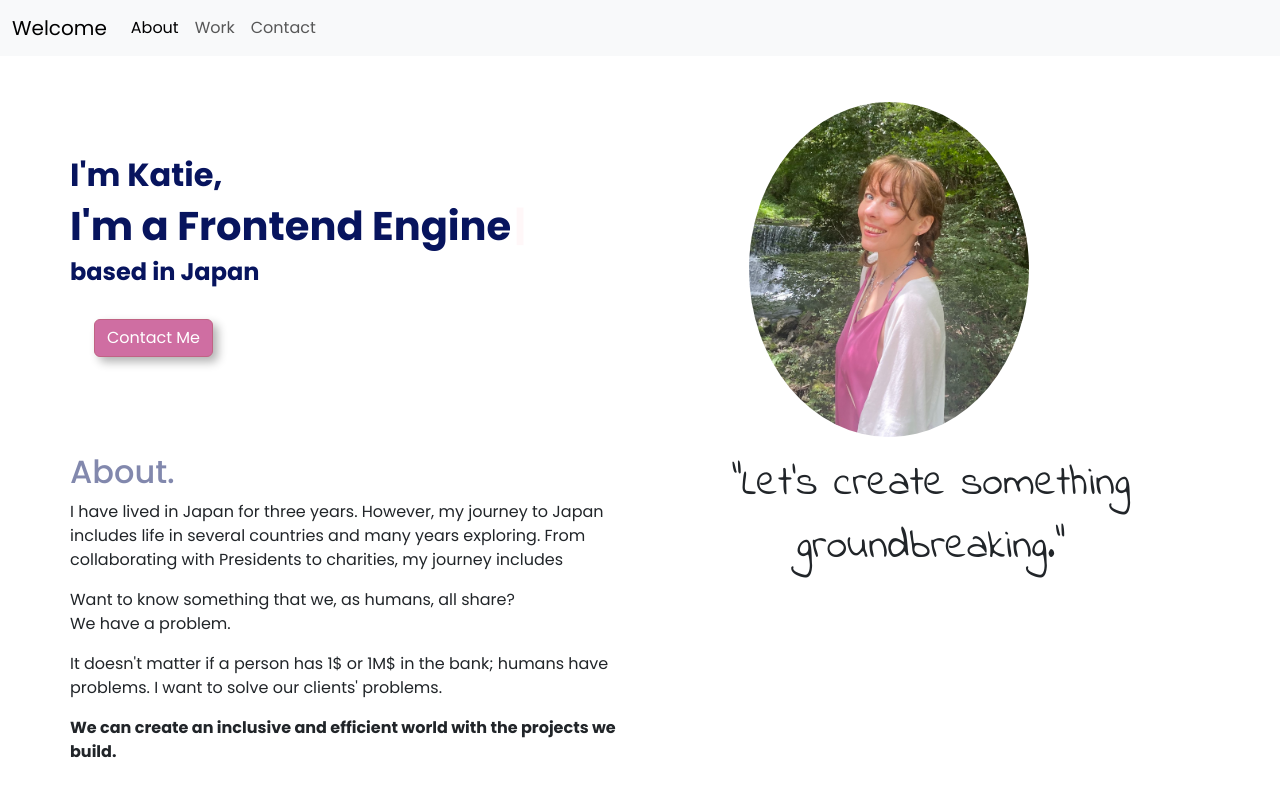
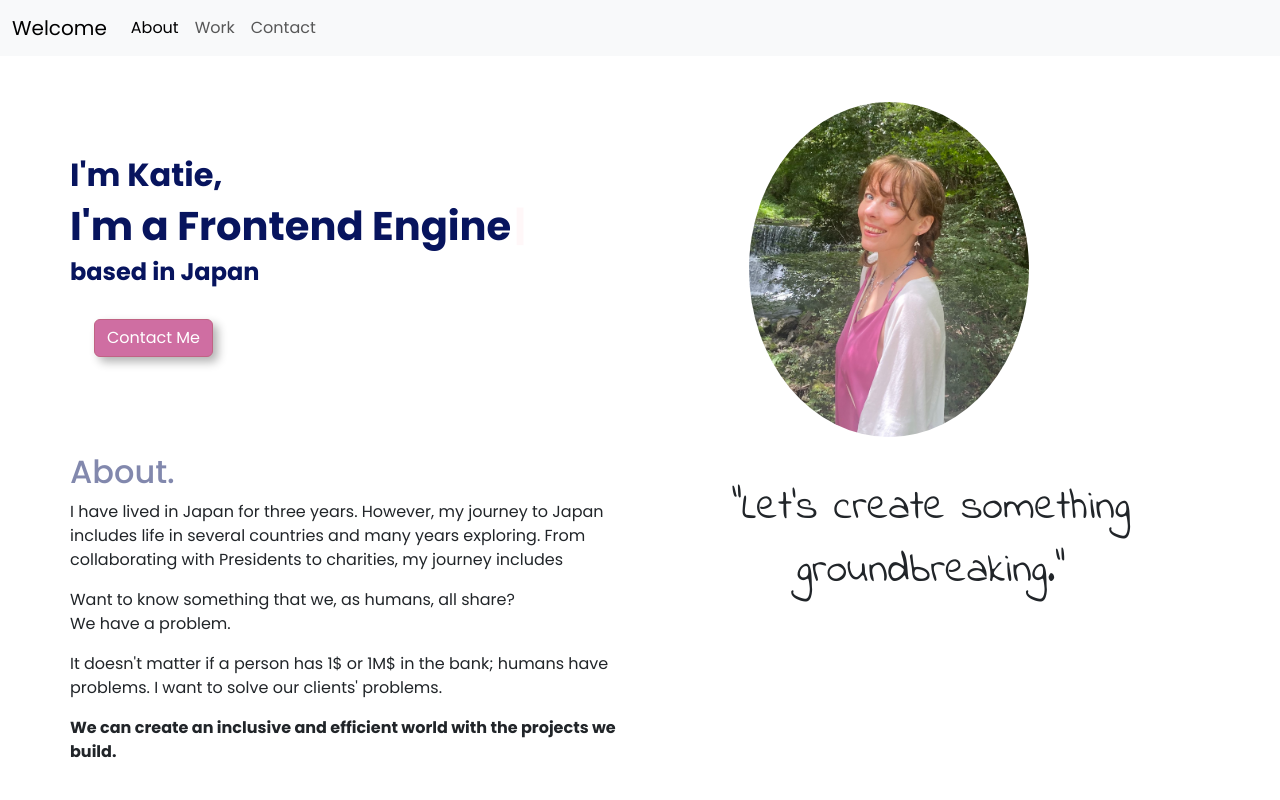
Before and after one commit to misskatiemarple/portfolio-react, a React (Create React App) app: page / in a window 1280 px wide. Shown: the top 800 px of the page. Built offline with nearby package versions, Linux system fonts and the light colour scheme.

Commit message:
margin update

```diff
--- a/src/About.js
+++ b/src/About.js
@@ -34,7 +34,7 @@ export default function About() {
           </p>
         </div>
         <div className="col-md">
-          <p className="quote">"Let's create something groundbreaking."</p>
+          <p className="quote mt-4">"Let's create something groundbreaking."</p>
         </div>
       </div>
     </div>
```
